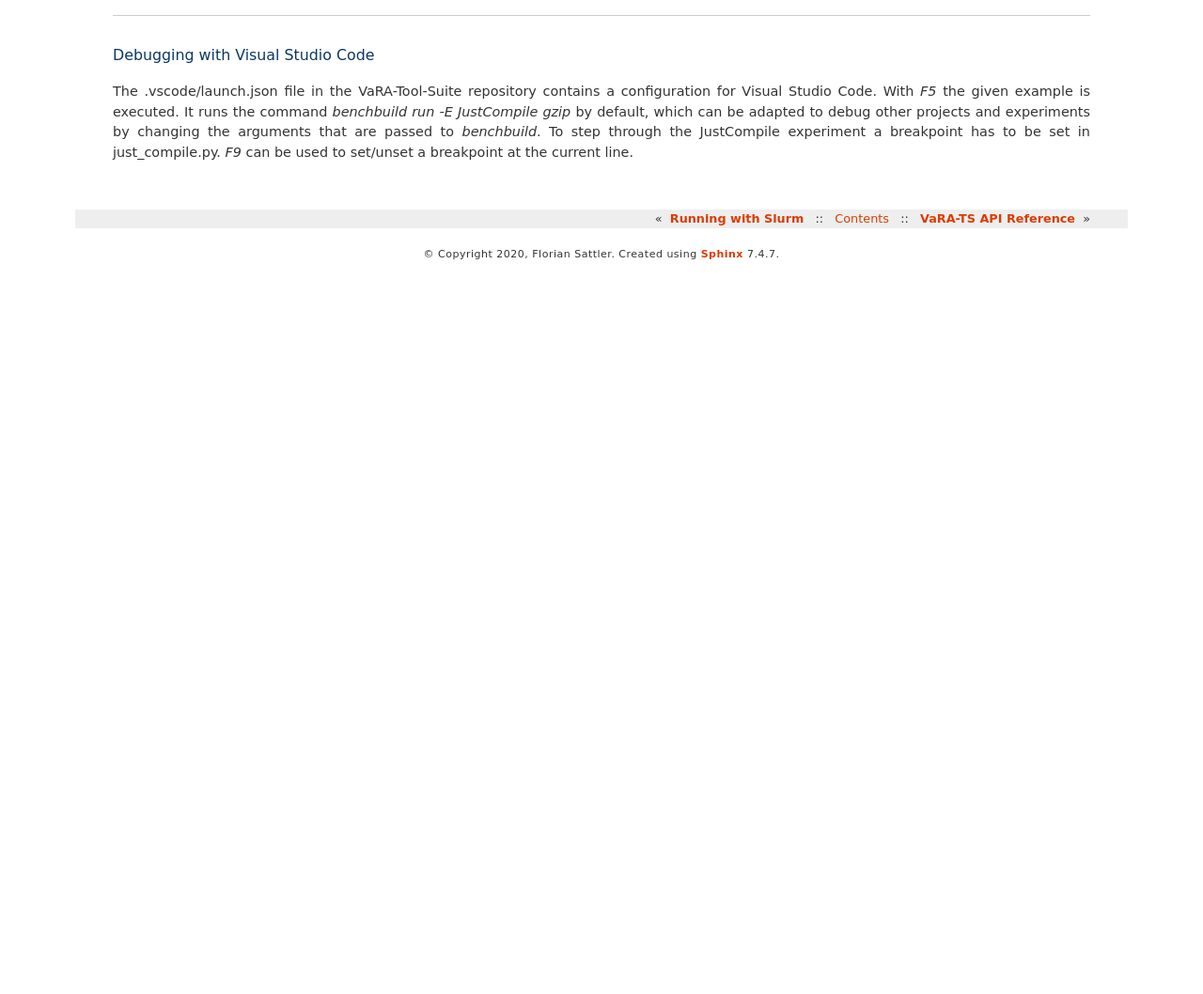
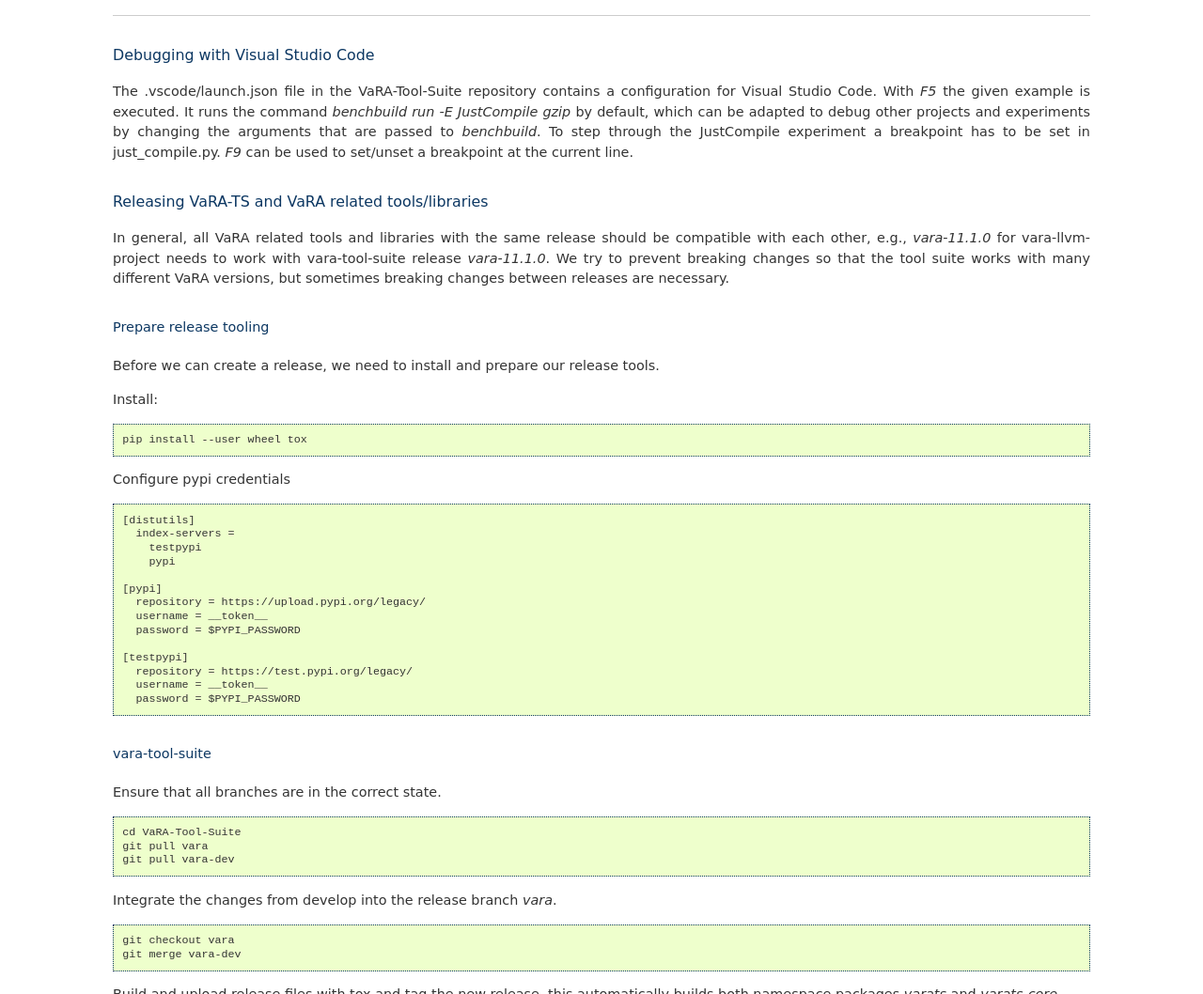
Before and after one commit to se-sic/VaRA-Tool-Suite, a Sphinx documentation site: the page built from docs/source/vara-ts/development.rst, in a window 1280 px wide and 1400 px high, scrolled down 725 px, cut to the strip 342-1400 px from the top of the window. Shown: the whole strip at 94% size. Built offline with Sphinx 7.4.7, drawn with Linux system fonts in a browser that asks for light colours; the version number could not be read and is left out; before the commit the page ends 1355 px from its top, so only the background shows below that; some of the changed text lies outside the part shown.

Commit message:
Adds documentation on how to release varats and VaRA (#590)

```diff
--- a/docs/source/conf.py
+++ b/docs/source/conf.py
@@ -92,10 +92,10 @@
 import typing as tp  # isort:skip
 
 tp.TYPE_CHECKING = True
-import varats.containers.containers  # isort:skip
 import varats.mapping.commit_map  # isort:skip
 import varats.plot.plot  # isort:skip
 import varats.table.table  # isort:skip
+import varats.containers.containers  # isort:skip
 
 tp.TYPE_CHECKING = False
 
--- a/docs/source/tutorials/getting_started.rst
+++ b/docs/source/tutorials/getting_started.rst
@@ -10,7 +10,7 @@
 
 .. code-block:: console
 
-    sudo apt install python3-dev python3-tk python3-psutil psutils ninja-build python3-pip autoconf cmake ruby curl time libyaml-dev
+    sudo apt install python3-dev python3-tk python3-psutil psutils ninja-build python3-pip autoconf cmake ruby curl time libyaml-dev git
     sudo apt install python3-venv # If you want to install VaRA-TS in a python virtualenv
 
 For arch:
--- a/docs/source/vara-ts/development.rst
+++ b/docs/source/vara-ts/development.rst
@@ -57,3 +57,119 @@
 It runs the command `benchbuild run -E JustCompile gzip` by default, which can be adapted to debug other projects and experiments by changing the arguments that are passed to `benchbuild`.
 To step through the JustCompile experiment a breakpoint has to be set in just_compile.py.
 `F9` can be used to set/unset a breakpoint at the current line.
+
+Releasing VaRA-TS and VaRA related tools/libraries
+..................................................
+
+In general, all VaRA related tools and libraries with the same release should be compatible with each other, e.g., `vara-11.1.0` for vara-llvm-project needs to work with vara-tool-suite release `vara-11.1.0`.
+We try to prevent breaking changes so that the tool suite works with many different VaRA versions, but sometimes breaking changes between releases are necessary.
+
+Prepare release tooling
+^^^^^^^^^^^^^^^^^^^^^^^
+
+Before we can create a release, we need to install and prepare our release tools.
+
+Install:
+
+.. code-block:: console
+
+    pip install --user wheel tox
+
+Configure pypi credentials
+
+.. code-block:: none
+
+    [distutils]
+      index-servers =
+        testpypi
+        pypi
+
+    [pypi]
+      repository = https://upload.pypi.org/legacy/
+      username = __token__
+      password = $PYPI_PASSWORD
+
+    [testpypi]
+      repository = https://test.pypi.org/legacy/
+      username = __token__
+      password = $PYPI_PASSWORD
+
+vara-tool-suite
+^^^^^^^^^^^^^^^
+
+Ensure that all branches are in the correct state.
+
+.. code-block:: console
+
+    cd VaRA-Tool-Suite
+    git pull vara
+    git pull vara-dev
+
+Integrate the changes from develop into the release branch `vara`.
+
+.. code-block:: console
+
+    git checkout vara
+    git merge vara-dev
+
+Build and upload release files with tox and tag the new release, this automatically builds both namespace packages `varats` and `varats-core`.
+
+.. code-block:: console
+
+    tox -e release
+    git tag -s vara-X.Y.Z
+
+    git push vara
+    git push origin vara-X.Y.Z
+
+Prepare the next version.
+
+.. code-block:: console
+
+    git checkout vara-dev
+    # Update varats/setup.py and varats-core/setup.py to the next version
+    # Update varats/setup.py to depend on the new core version
+    git commit -m "Bump version to $NEW_VERSION"
+    git push vara-dev
+
+vara-feature
+^^^^^^^^^^^^
+
+Ensure that all branches are in the correct state.
+
+.. code-block:: console
+
+    cd vara-feature
+    git pull vara
+    git pull vara-dev
+
+Integrate the changes from develop into the release branch `vara`.
+
+.. code-block:: console
+
+    git checkout vara
+    git merge vara-dev
+
+Build and upload release files with tox and tag the new release.
+
+.. code-block:: console
+
+    tox -e release
+    git tag -s vara-X.Y.Z
+
+    git push vara
+    git push origin vara-X.Y.Z
+
+Prepare the next version.
+
+.. code-block:: console
+
+    git checkout vara-dev
+    # Update setup.py to the next version
+    git commit --allow-empty -m "Bump version to $NEW_VERSION"
+    git push vara-dev
+
+VaRA and vara-llvm-project
+^^^^^^^^^^^^^^^^^^^^^^^^^^
+
+.. todo:: Add when making the next VaRA release
--- a/docs/source/vara-ts/vara-buildsetup.rst
+++ b/docs/source/vara-ts/vara-buildsetup.rst
@@ -16,7 +16,7 @@
 
 .. code-block:: console
 
-    sudo apt install python3-dev python3-tk python3-psutil psutils ninja-build python3-pip autoconf cmake ruby curl time libyaml-dev
+    sudo apt install python3-dev python3-tk python3-psutil psutils ninja-build python3-pip autoconf cmake ruby curl time libyaml-dev git
     sudo apt install python3-venv # If you want to install VaRA-TS in a python virtualenv
 
 For arch:
@@ -38,7 +38,6 @@
 
 Making an editable install from source to python user-directory (easier)
 ************************************************************************
-
 
 First, you need to clone the VaRA-Tool-Suite repository.
 
@@ -97,7 +96,7 @@
 
 .. code-block:: console
 
-    sudo apt install libsqlite3-dev libcurl4-openssl-dev libboost-all-dev libpapi-dev googletest libxml2-dev
+    sudo apt install libsqlite3-dev libcurl4-openssl-dev libboost-all-dev libpapi-dev googletest libxml2-dev libssl-dev
 
 The following example shows how to setup VaRA via command line.
 
```
Also changed, not shown: varats/README.md.
